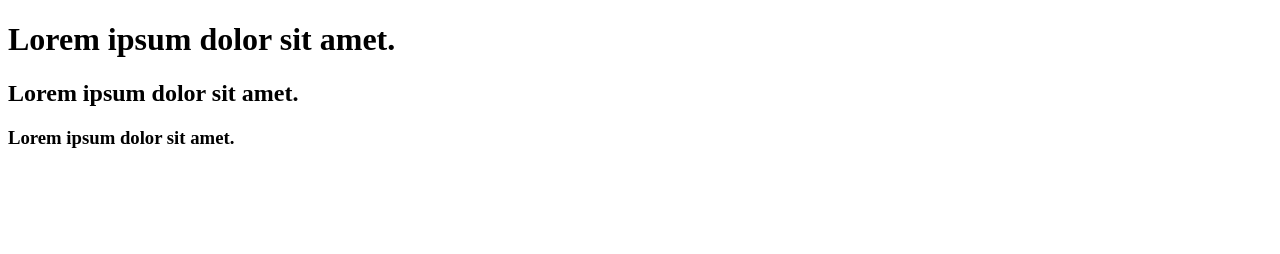
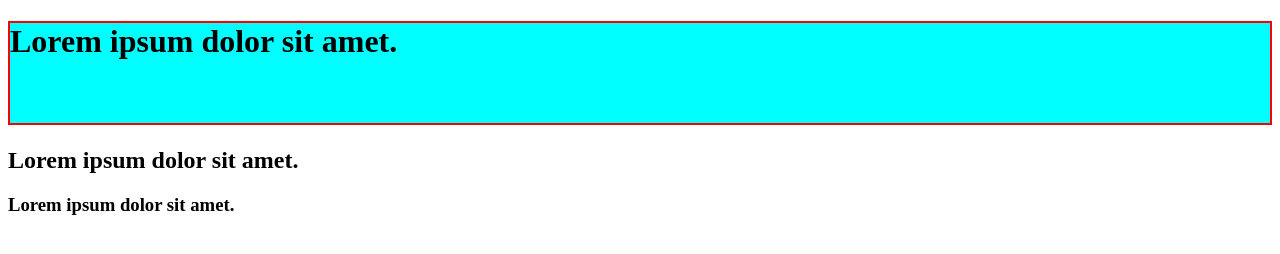
Before and after one commit to ashrafulambia12/my-second-repo, a plain HTML site: page index.html in a window 1280 px wide. Drawn offline with Linux system fonts and the light colour scheme.

Commit message:
first commit

```diff
--- a/index.html
+++ b/index.html
@@ -5,6 +5,7 @@
     <meta http-equiv="X-UA-Compatible" content="IE=edge" />
     <meta name="viewport" content="width=device-width, initial-scale=1.0" />
     <title>my second rewpo</title>
+    <link rel="stylesheet" href="style.css" />
   </head>
   <body>
     <h1>Lorem ipsum dolor sit amet.</h1>
--- /dev/null
+++ b/style.css
@@ -0,0 +1,5 @@
+h1 {
+  background-color: aqua;
+  height: 100px;
+  border: 2px solid red;
+}
```
